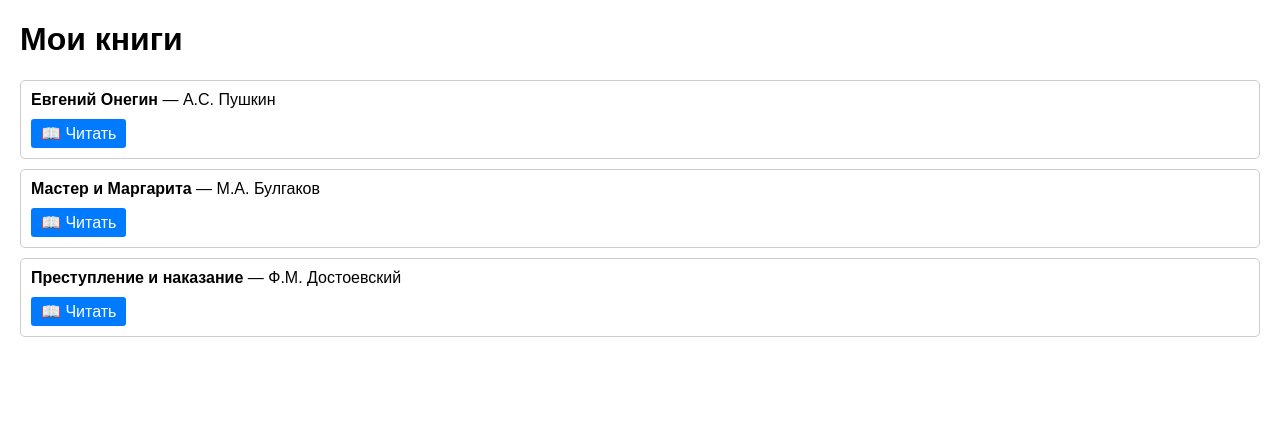
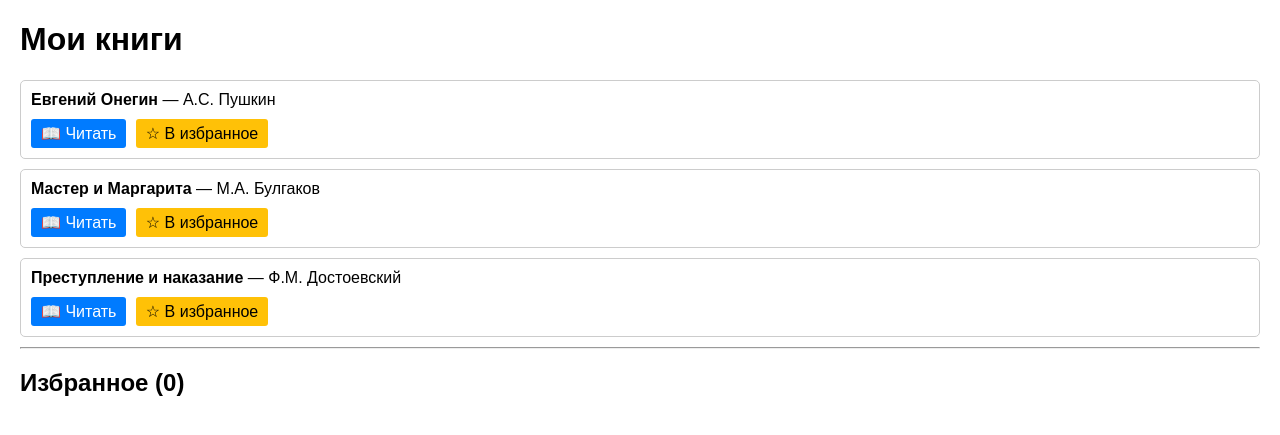
Before and after one commit to pozdnyak-coder/online-library, a Flask app: page / in a window 1280 px wide. Shown: the top 435 px of the page. Run offline with Flask 3, Linux system fonts and the light colour scheme.

Commit message:
Update index.html

```diff
--- a/templates/index.html
+++ b/templates/index.html
@@ -5,7 +5,9 @@
     <style>
         body { font-family: Arial, sans-serif; margin: 20px; }
         .book { border: 1px solid #ccc; padding: 10px; margin: 10px 0; border-radius: 5px; }
-        .btn { display: inline-block; padding: 5px 10px; background: #007bff; color: white; text-decoration: none; border-radius: 3px; }
+        .btn { display: inline-block; padding: 5px 10px; background: #007bff; color: white; text-decoration: none; border-radius: 3px; margin-right: 5px; }
+        .btn-fav { background: #ffc107; color: black; }
+        .btn-remove { background: #dc3545; color: white; }
     </style>
 </head>
 <body>
@@ -15,8 +17,23 @@
             <strong>{{ book.title }}</strong> — {{ book.author }}
             <div style="margin-top: 10px;">
                 <a href="{{ url_for('read_book', book_id=book.id) }}" class="btn">📖 Читать</a>
+                {% if book.id in favorites %}
+                    <a href="{{ url_for('remove_favorite', book_id=book.id) }}" class="btn btn-remove">❤️ Убрать из избранного</a>
+                {% else %}
+                    <a href="{{ url_for('add_favorite', book_id=book.id) }}" class="btn btn-fav">☆ В избранное</a>
+                {% endif %}
             </div>
         </div>
     {% endfor %}
+
+    <hr>
+    <h2>Избранное ({{ favorites|length }})</h2>
+    <ul>
+    {% for book in books %}
+        {% if book.id in favorites %}
+            <li>{{ book.title }}</li>
+        {% endif %}
+    {% endfor %}
+    </ul>
 </body>
 </html>
```
